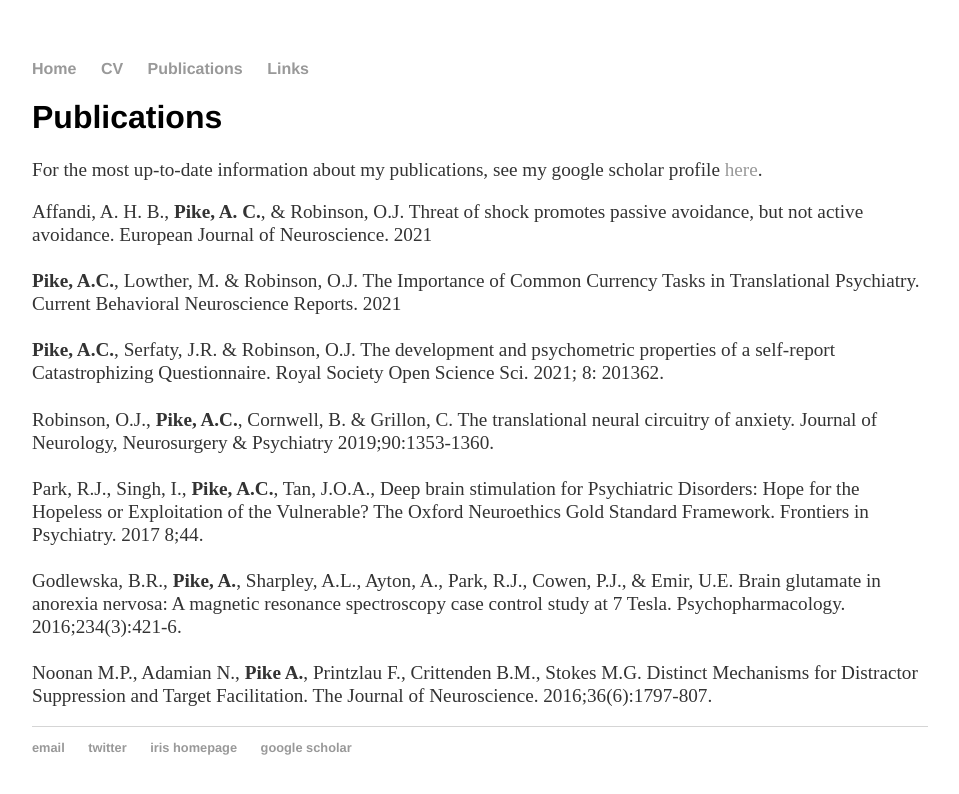
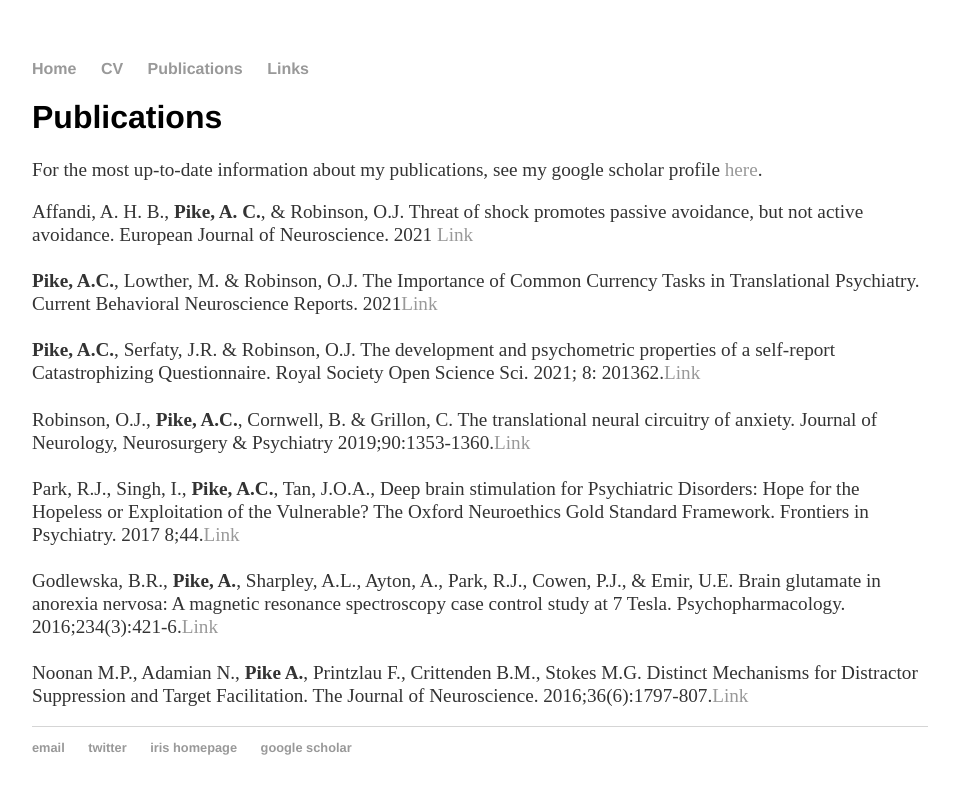
Before and after one commit to apike02/apike02.github.io, a Jekyll site: the page built from pubs/index.html, in a window 1280 px wide. Shown: the top 794 px of the page, without its empty margins (160-1119 px from the left). Built offline with Jekyll 4.4.1, drawn with Linux system fonts in a browser that asks for light colours.

Commit message:
removed actual refs from links

```diff
--- a/pubs/index.html
+++ b/pubs/index.html
@@ -7,17 +7,17 @@ title: Publications
 	<h1>Publications</h1>
 	<p> For the most up-to-date information about my publications, see my google scholar profile <a href="https://scholar.google.com/citations?hl=en&user=XQ8kkegAAAAJ">here</a>. </p>
 	<p>
-		<a href="https://doi.org/10.1111/ejn.15184"style="color: #333">Affandi, A. H. B., <b>Pike, A. C.</b>, & Robinson, O.J. Threat of shock promotes passive avoidance, but not active avoidance. European Journal of Neuroscience. 2021 </a><br/>
+		Affandi, A. H. B., <b>Pike, A. C.</b>, & Robinson, O.J. Threat of shock promotes passive avoidance, but not active avoidance. European Journal of Neuroscience. 2021 <a href="https://doi.org/10.1111/ejn.15184">Link</a><br/>
 		<br/>
-		<a href="https://doi.org/10.1007/s40473-021-00225-w"style="color: #333"><b>Pike, A.C.</b>, Lowther, M. & Robinson, O.J. The Importance of Common Currency Tasks in Translational Psychiatry. Current Behavioral Neuroscience Reports. 2021</a><br/>
+		<b>Pike, A.C.</b>, Lowther, M. & Robinson, O.J. The Importance of Common Currency Tasks in Translational Psychiatry. Current Behavioral Neuroscience Reports. 2021<a href="https://doi.org/10.1007/s40473-021-00225-w">Link</a><br/>
 		<br/>
-		<a href="https://doi.org/10.1098/rsos.201362"style="color: #333"><b>Pike, A.C.</b>, Serfaty, J.R. & Robinson, O.J. The development and psychometric properties of a self-report Catastrophizing Questionnaire. Royal Society Open Science  Sci. 2021; 8: 201362.</a><br/>
+		<b>Pike, A.C.</b>, Serfaty, J.R. & Robinson, O.J. The development and psychometric properties of a self-report Catastrophizing Questionnaire. Royal Society Open Science  Sci. 2021; 8: 201362.<a href="https://doi.org/10.1098/rsos.201362">Link</a><br/>
 		<br/>
-	    <a href="https://dx.doi.org/10.1136/jnnp-2019-321400"style="color: #333">Robinson, O.J., <b>Pike, A.C.</b>, Cornwell, B. & Grillon, C. The translational neural circuitry of anxiety. Journal of Neurology, Neurosurgery & Psychiatry 2019;90:1353-1360.</a><br/>
+	    Robinson, O.J., <b>Pike, A.C.</b>, Cornwell, B. & Grillon, C. The translational neural circuitry of anxiety. Journal of Neurology, Neurosurgery & Psychiatry 2019;90:1353-1360.<a href="https://dx.doi.org/10.1136/jnnp-2019-321400">Link</a><br/>
 		<br/>
-	    <a href="https://dx.doi.org/10.3389/fpsyt.2017.00044"style="color: #333">Park, R.J., Singh, I., <b>Pike, A.C.</b>, Tan, J.O.A., Deep brain stimulation for Psychiatric Disorders: Hope for the Hopeless or Exploitation of the Vulnerable? The Oxford Neuroethics Gold Standard Framework. Frontiers in Psychiatry. 2017 8;44.</a><br/>
+	    Park, R.J., Singh, I., <b>Pike, A.C.</b>, Tan, J.O.A., Deep brain stimulation for Psychiatric Disorders: Hope for the Hopeless or Exploitation of the Vulnerable? The Oxford Neuroethics Gold Standard Framework. Frontiers in Psychiatry. 2017 8;44.<a href="https://dx.doi.org/10.3389/fpsyt.2017.00044">Link</a><br/>
 		<br/>
-	    <a href="https://doi.org/10.1007/s00213-016-4477-5"style="color: #333">Godlewska, B.R., <b>Pike, A.</b>, Sharpley, A.L., Ayton, A., Park, R.J., Cowen, P.J., & Emir, U.E. Brain glutamate in anorexia nervosa: A magnetic resonance spectroscopy case control study at 7 Tesla. Psychopharmacology. 2016;234(3):421-6.</a><br/>
+	    Godlewska, B.R., <b>Pike, A.</b>, Sharpley, A.L., Ayton, A., Park, R.J., Cowen, P.J., & Emir, U.E. Brain glutamate in anorexia nervosa: A magnetic resonance spectroscopy case control study at 7 Tesla. Psychopharmacology. 2016;234(3):421-6.<a href="https://doi.org/10.1007/s00213-016-4477-5">Link</a><br/>
 		<br/>
-        <a href="https://doi.org/10.1523/JNEUROSCI.2133-15.2016"style="color: #333">Noonan M.P., Adamian N., <b>Pike A.</b>, Printzlau F., Crittenden B.M., Stokes M.G. Distinct Mechanisms for Distractor Suppression and Target Facilitation. The Journal of Neuroscience. 2016;36(6):1797-807.</a></p>
+        Noonan M.P., Adamian N., <b>Pike A.</b>, Printzlau F., Crittenden B.M., Stokes M.G. Distinct Mechanisms for Distractor Suppression and Target Facilitation. The Journal of Neuroscience. 2016;36(6):1797-807.<a href="https://doi.org/10.1523/JNEUROSCI.2133-15.2016">Link</a></p>
 </div><!-- /.blurb -->
```
